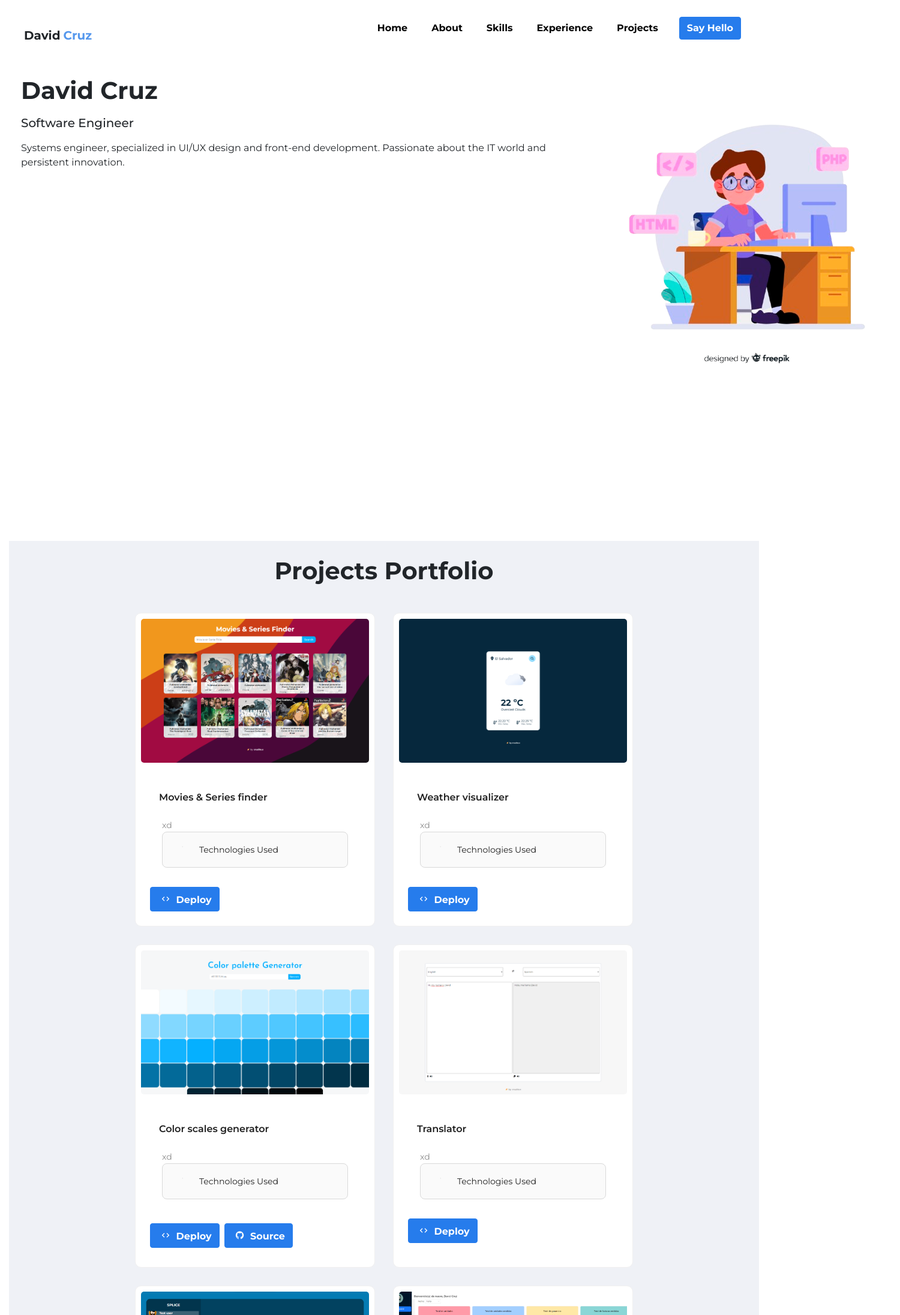
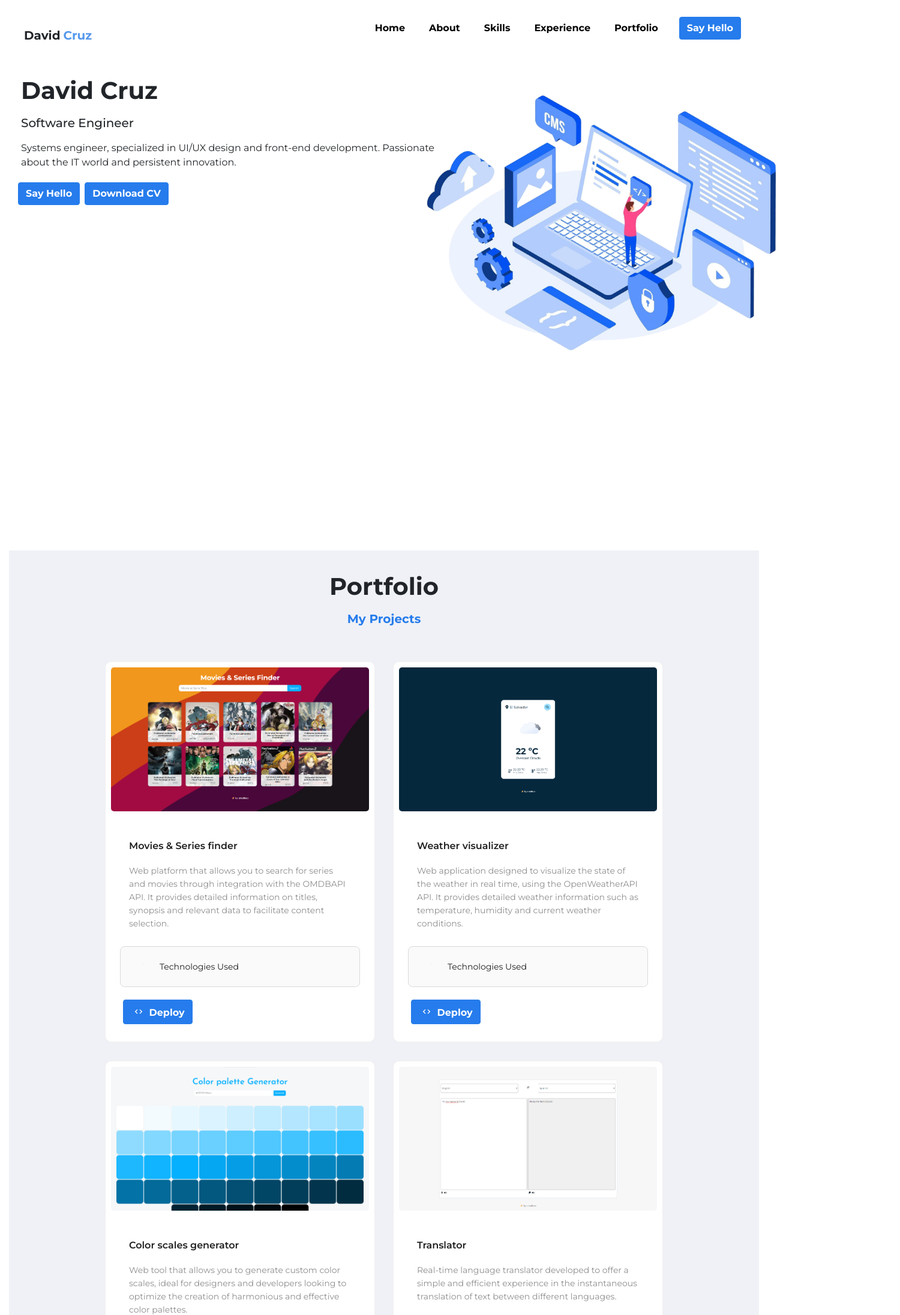
Before and after one commit to cruzito-x/portfolio_v3, a React (Vite) app: page / in a window 1280 px wide. Shown: the top 2193 px of the page at 60% size, 1500 px wide, since content can reach past the window. Built offline with nearby package versions, Linux system fonts and the light colour scheme.

Commit message:
Changes: Profile image has been changed, also the projects section has been updated and the contact section has been started

```diff
--- a/src/Components/Contact/Contact.jsx
+++ b/src/Components/Contact/Contact.jsx
@@ -1,7 +1,40 @@
+import { Card, Input } from "antd";
+
 const Contact = () => {
   return (
-    <div className="contact">Contact</div>
-  )
-}
+    <div className="contact my-3">
+      <div className="d-flex justify-content-center">
+        <div className="text-center my-3">
+          <h1 className="font-weight-bold">Contact me</h1>
+          <h5 className="font-weight-bold subtitle"> Greet me </h5>
+        </div>
+      </div>
+      <div className="d-flex">
+        <div className="row">
+          <div className="col-6">
+            <Card>
 
-export default Contact
+            </Card>
+            <Card>
+
+            </Card>
+            <Card>
+
+            </Card>
+          </div>
+          <div className="col-6">
+            <div className="">
+              <Input
+                placeholder="Your Name"
+                size="large"
+                style={{ width: "100%" }}
+              />
+            </div>
+          </div>
+        </div>
+      </div>
+    </div>
+  );
+};
+
+export default Contact;
--- a/src/Components/Home/Home.jsx
+++ b/src/Components/Home/Home.jsx
@@ -6,7 +6,7 @@ const Home = () => {
     <div className="home">
       <div className="d-flex">
         <div className="row">
-          <div className="col-lg-9 col-md-6 col-sm-12">
+          <div className="col-lg-7 col-md-6 col-sm-12">
             <h1 className="font-weight-bold">David Cruz</h1>
             <h5 className="font-weight-regular"> Software Engineer </h5>
             <p>
@@ -14,9 +14,15 @@ const Home = () => {
               development. Passionate about the IT world and persistent
               innovation.
             </p>
+            <button type="button" className="btn btn-primary">
+              Say Hello
+            </button>
+            <button type="button" className="btn btn-primary ml-2">
+              Download CV
+            </button>
           </div>
-          <div className="col-lg-3 col-md-6 col-sm-12">
-            <img src={Profile} alt="Profile" />
+          <div className="d-flex col-lg-5 col-md-6 col-sm-12 justify-content-center">
+            <img src={Profile} alt="Profile" style={{ height: "500px" }}/>
           </div>
         </div>
       </div>
--- a/src/Components/Home/home.css
+++ b/src/Components/Home/home.css
@@ -1,4 +1,3 @@
 .home {
-  width: 100vw;
   height: 100vh;
 }
--- a/src/Components/Menu/Menu.jsx
+++ b/src/Components/Menu/Menu.jsx
@@ -20,7 +20,7 @@ const App = () => {
           <a href="#experience">Experience</a>
         </li>
         <li>
-          <a href="#projects">Projects</a>
+          <a href="#projects">Portfolio</a>
         </li>
         <li>
           <a
--- a/src/Components/Projects/Projects.jsx
+++ b/src/Components/Projects/Projects.jsx
@@ -1,21 +1,26 @@
 import { Card, Collapse } from "antd";
 import { projectsData } from "../../data/portfolio";
-import './projects.css';
+import "./projects.css";
+
 const { Meta } = Card;
 
 const Projects = () => {
   return (
-    <div className="projects">
+    <div className="projects my-3" style={{ padding: "0 !important" }}>
       <div className="d-flex justify-content-center">
-        <h1 className="font-weight-bold my-3">Projects Portfolio</h1>
+        <div className="text-center my-3">
+          <h1 className="font-weight-bold">Portfolio</h1>
+          <h5 className="font-weight-bold subtitle"> My Projects </h5>
+        </div>
       </div>
       <div className="portfolio d-flex flex-wrap justify-content-center">
         {projectsData.map((project) => (
           <Card
+            className="mb-3"
             key={project.id}
             hoverable
             style={{
-              width: 400,
+              width: 450,
               margin: "15px",
               borderRadius: "10px",
               overflow: "hidden",
@@ -26,19 +31,14 @@ const Projects = () => {
                 src={project.image}
                 style={{
                   height: "250px",
-                  objectFit: "cover",
                   borderRadius: "10px",
                 }}
               />
             }
           >
-            <Meta
-              title={project.title}
-              description={
-                <p>
-                  {project.description} <br />{" "}
+            <Meta title={project.title} description={project.description} />
             <Collapse
-                    size="small"
+              className="mt-3"
               items={[
                 {
                   key: project.id,
@@ -54,8 +54,7 @@ const Projects = () => {
                             marginRight: "10px",
                           }}
                         >
-                                {tech.icon}{" "}
-                                <span className="ml-1">{tech.name}</span>
+                          {tech.icon} <span>{tech.name}</span>
                         </div>
                       ))}
                     </div>
@@ -63,40 +62,35 @@ const Projects = () => {
                 },
               ]}
             />
-                </p>
-              }
-            />
+            <div className="mt-3">
               {project.deploy_url && (
-              <>
                 <button
                   type="button"
-                  className="btn btn-primary"
+                  className="btn btn-primary mr-2"
                   onClick={() => window.open(project.deploy_url, "_blank")}
                 >
                   <i className="bx bx-code"></i> Deploy
                 </button>
-              </>
               )}
-
               {project.source_url && (
                 <button
                   type="button"
-                className="btn btn-primary m-2"
+                  className="btn btn-primary mr-2"
                   onClick={() => window.open(project.source_url, "_blank")}
                 >
                   <i className="bx bxl-github"></i> Source
                 </button>
               )}
-
               {project.design_url && (
                 <button
                   type="button"
-                className="btn btn-primary m-2"
+                  className="btn btn-primary mr-2"
                   onClick={() => window.open(project.design_url, "_blank")}
                 >
-                <i className="bx bxl-figma"></i> Source
+                  <i className="bx bxl-figma"></i> Design
                 </button>
               )}
+            </div>
           </Card>
         ))}
       </div>
--- a/src/Components/Projects/projects.css
+++ b/src/Components/Projects/projects.css
@@ -1,3 +1,3 @@
-.projects {
-  padding: 0 !important;
+.subtitle {
+  color: #267cec;
 }
--- a/src/data/portfolio.jsx
+++ b/src/data/portfolio.jsx
@@ -22,7 +22,8 @@ const techData = {
  },
  javascript: {
   name: "JavaScript",
-  icon: <i className="bx bxl-javascript" style={{ color: "var(--text-color)" }}></i>
+  color: "var(--js-color)",
+  icon: <i className="bx bxl-javascript" style={{ color: "var(--js-color)" }}></i>
  },
  typescript: {
   name: "TypeScript",
@@ -34,7 +35,7 @@ const techData = {
  },
  jQuery: {
   name: "jQuery",
-  icon: <i className="bx bxl-jquery" style={{ color: "var(--text-color)" }}></i>
+  icon: <i className="bx bxl-jquery" style={{ color: "var(--js-color)" }}></i>
  },
  node : {
   name: "Node.js",
@@ -44,7 +45,7 @@ const techData = {
   name: "React.js",
   icon: <i className="bx bxl-react" style={{ color: "var(--text-color)" }}></i>
  },
- ant: {
+ antd: {
   name: "Ant Design"
  },
  angular: {
@@ -89,7 +90,7 @@ export const projectsData = [
   id: 1,
   image: Work1,
   title: "Movies & Series finder",
-  description: "xd",
+  description: "Web platform that allows you to search for series and movies through integration with the OMDBAPI API. It provides detailed information on titles, synopsis and relevant data to facilitate content selection.",
   category: "web",
   techs: [
    {
@@ -109,7 +110,7 @@ export const projectsData = [
   id: 2,
   image: Work2,
   title: "Weather visualizer",
-  description: "xd",
+  description: "Web application designed to visualize the state of the weather in real time, using the OpenWeatherAPI API. It provides detailed weather information such as temperature, humidity and current weather conditions.",
   category: "web",
   techs: [
    {
@@ -134,7 +135,7 @@ export const projectsData = [
    id: 3,
    image: Work3,
    title: "Color scales generator",
-   description: "xd",
+   description: "Web tool that allows you to generate custom color scales, ideal for designers and developers looking to optimize the creation of harmonious and effective color palettes.",
    category: "web",
    techs: [
     {
@@ -155,7 +156,7 @@ export const projectsData = [
    id: 4,
    image: Work4,
    title: "Translator",
-   description: "xd",
+   description: "Real-time language translator developed to offer a simple and efficient experience in the instantaneous translation of text between different languages.",
    category: "web",
    techs: [
     {
@@ -181,7 +182,7 @@ export const projectsData = [
    id: 5,
    image: Work5,
    title: "Chat application",
-   description: "xd",
+   description: "Messaging application designed to facilitate real-time communication. Built with modern technologies, it includes features for sending and receiving messages in a seamless manner.",
    category: "app",
    techs: [
     {
@@ -200,13 +201,13 @@ export const projectsData = [
      name: techData.mongodb.name
     }
    ],
-   deploy_url: "https://github.com/cruzito-x/splice"
+   source_url: "https://github.com/cruzito-x/splice"
   },
   {
    id: 6,
    image: Work6,
    title: "Bookstore sales system",
-   description: "xd",
+   description: "Web invoicing system oriented to sales management in bookstores. It works as a CRM, allowing the visualization of quantifiable data, sales analysis and efficient inventory management.",
    category: "web",
    techs: [
     {
@@ -225,13 +226,13 @@ export const projectsData = [
      name: techData.mysql.name
     }
    ],
-   deploy_url: "https://github.com/cruzito-x/library"
+   source_url: "https://github.com/cruzito-x/library"
   },
   {
     id: 7,
     image: Work7,
     title: "Tech store e-commerce app",
-    description: "xd",
+    description: "E-commerce application developed for a technology products store. It includes catalog, shopping cart and order processing functionalities, ensuring an optimized user experience.",
     category: "app",
     techs: [
     {
@@ -250,13 +251,13 @@ export const projectsData = [
       name: techData.mongodb.name
      }
     ],
-    deploy_url: "https://github.com/cruzito-x/mean-project"
+    source_url: "https://github.com/cruzito-x/mean-project"
   },
   {
     id: 8,
     image: Work8,
     title: "Dashboard design",
-    description: "xd",
+    description: "Professional design of a dashboard focused on vulnerability management and visualization. This design prioritizes clarity, usability and organization of critical information.",
     category: "design",
     techs: [
      {
@@ -270,8 +271,8 @@ export const projectsData = [
   {
     id: 9,
     image: Work9,
-    title: "Market app",
-    description: "xd",
+    title: "App for neurodivergent people",
+    description: "Conceptual design of a mobile application for neurodivergent people. The proposal focuses on accessibility, usability and an inclusive experience for diverse users.",
     category: "design",
     techs: [
      {
--- a/src/styles/index.css
+++ b/src/styles/index.css
@@ -1,4 +1,8 @@
 @import url('https://fonts.googleapis.com/css2?family=Montserrat:ital,wght@0,100..900;1,100..900&display=swap');
+
+::root {
+  --js-color: #f0db4f !important;
+}
 
 * {
   font-family: 'Montserrat', system-ui;
--- a/src/styles/menu.css
+++ b/src/styles/menu.css
@@ -6,10 +6,14 @@
 
 .navbar {
   display: flex;
+  background-color: #ffffff !important;
   justify-content: space-between;
   align-items: center;
   padding: 10px 20px;
-  font-weight: bold !important;
+  font-weight: bold;
+  position: sticky;
+  top: 0;
+  z-index: 9999;
 }
 
 .first-name {
```
Also changed, not shown: src/assets/img/Designs/work2.png, src/assets/img/profile.png. Lines whose indentation alone changed are shown as unchanged.
